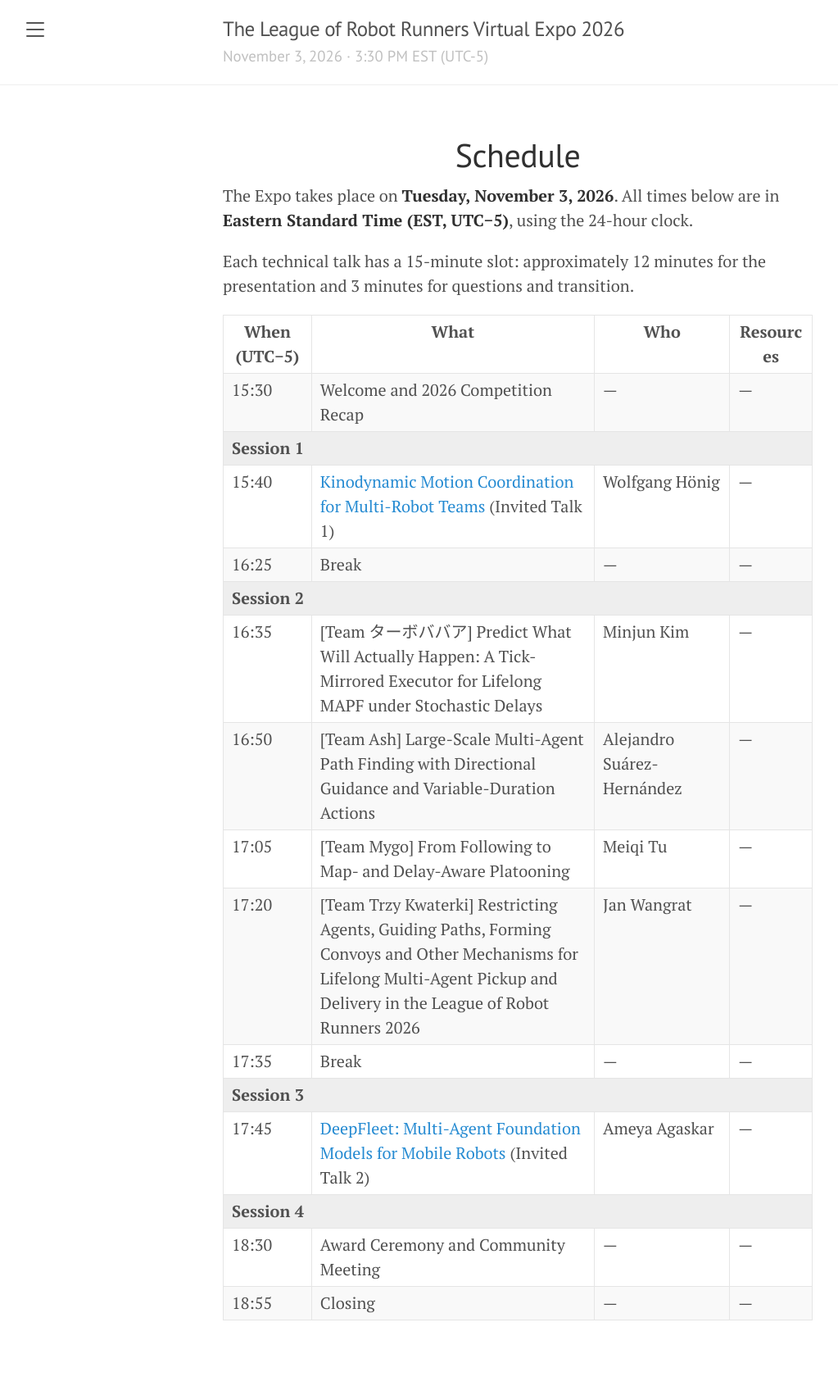
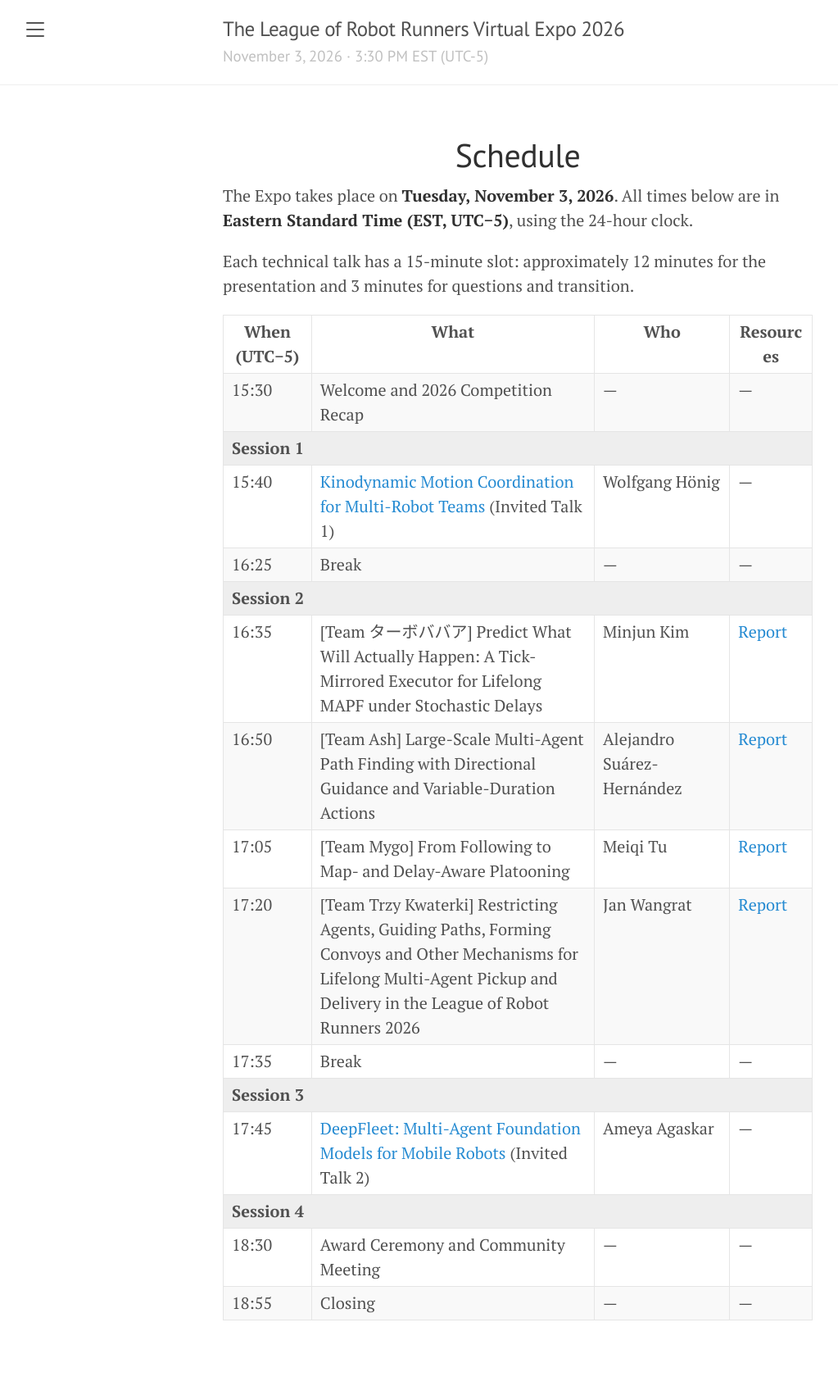
Before and after one commit to MAPF-Competition/2026expo, a Jekyll site: the page built from schedule.md, in a window 1280 px wide. Shown: the whole page at 82% size, without its empty margins (8-1031 px from the left). Built offline with Jekyll 4.4.1, drawn with Linux system fonts in a browser that asks for light colours.

Commit message:
Link the four team reports from the 2026 Expo schedule

```diff
--- a/schedule.md
+++ b/schedule.md
@@ -84,10 +84,10 @@ Each technical talk has a 15-minute slot: approximately 12 minutes for the prese
   </tbody>
   <tbody>
     <tr class="session-heading"><th colspan="4" scope="rowgroup">Session 2</th></tr>
-    <tr><td data-label="When"><span>16:35</span></td><td data-label="What"><span>[Team ターボババア] Predict What Will Actually Happen: A Tick-Mirrored Executor for Lifelong MAPF under Stochastic Delays</span></td><td data-label="Who"><span>Minjun Kim</span></td><td data-label="Resources" class="empty"><span>—</span></td></tr>
-    <tr><td data-label="When"><span>16:50</span></td><td data-label="What"><span>[Team Ash] Large-Scale Multi-Agent Path Finding with Directional Guidance and Variable-Duration Actions</span></td><td data-label="Who"><span>Alejandro Suárez-Hernández</span></td><td data-label="Resources" class="empty"><span>—</span></td></tr>
-    <tr><td data-label="When"><span>17:05</span></td><td data-label="What"><span>[Team Mygo] From Following to Map- and Delay-Aware Platooning</span></td><td data-label="Who"><span>Meiqi Tu</span></td><td data-label="Resources" class="empty"><span>—</span></td></tr>
-    <tr><td data-label="When"><span>17:20</span></td><td data-label="What"><span>[Team Trzy Kwaterki] Restricting Agents, Guiding Paths, Forming Convoys and Other Mechanisms for Lifelong Multi-Agent Pickup and Delivery in the League of Robot Runners 2026</span></td><td data-label="Who"><span>Jan Wangrat</span></td><td data-label="Resources" class="empty"><span>—</span></td></tr>
+    <tr><td data-label="When"><span>16:35</span></td><td data-label="What"><span>[Team ターボババア] Predict What Will Actually Happen: A Tick-Mirrored Executor for Lifelong MAPF under Stochastic Delays</span></td><td data-label="Who"><span>Minjun Kim</span></td><td data-label="Resources"><span><a href="{{ '/resources/turbo-babaa.pdf' | relative_url }}" aria-label="Report for Team ターボババア (PDF)">Report</a></span></td></tr>
+    <tr><td data-label="When"><span>16:50</span></td><td data-label="What"><span>[Team Ash] Large-Scale Multi-Agent Path Finding with Directional Guidance and Variable-Duration Actions</span></td><td data-label="Who"><span>Alejandro Suárez-Hernández</span></td><td data-label="Resources"><span><a href="{{ '/resources/ash.pdf' | relative_url }}" aria-label="Report for Team Ash (PDF)">Report</a></span></td></tr>
+    <tr><td data-label="When"><span>17:05</span></td><td data-label="What"><span>[Team Mygo] From Following to Map- and Delay-Aware Platooning</span></td><td data-label="Who"><span>Meiqi Tu</span></td><td data-label="Resources"><span><a href="{{ '/resources/mygo.pdf' | relative_url }}" aria-label="Report for Team Mygo (PDF)">Report</a></span></td></tr>
+    <tr><td data-label="When"><span>17:20</span></td><td data-label="What"><span>[Team Trzy Kwaterki] Restricting Agents, Guiding Paths, Forming Convoys and Other Mechanisms for Lifelong Multi-Agent Pickup and Delivery in the League of Robot Runners 2026</span></td><td data-label="Who"><span>Jan Wangrat</span></td><td data-label="Resources"><span><a href="{{ '/resources/trzy-kwaterki.pdf' | relative_url }}" aria-label="Report for Team Trzy Kwaterki (PDF)">Report</a></span></td></tr>
     <tr><td data-label="When"><span>17:35</span></td><td data-label="What"><span>Break</span></td><td data-label="Who" class="empty"><span>—</span></td><td data-label="Resources" class="empty"><span>—</span></td></tr>
   </tbody>
   <tbody>
```
Also changed, not shown: 9 other files.
